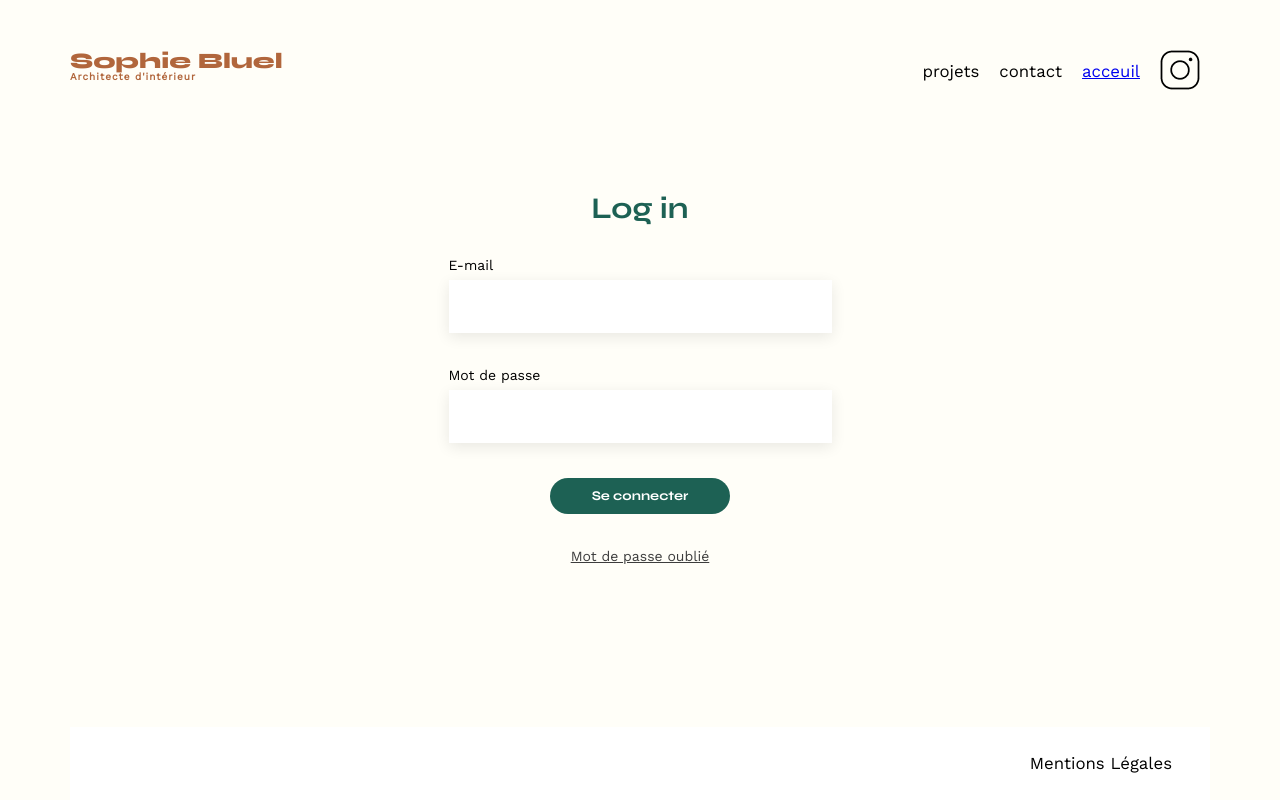
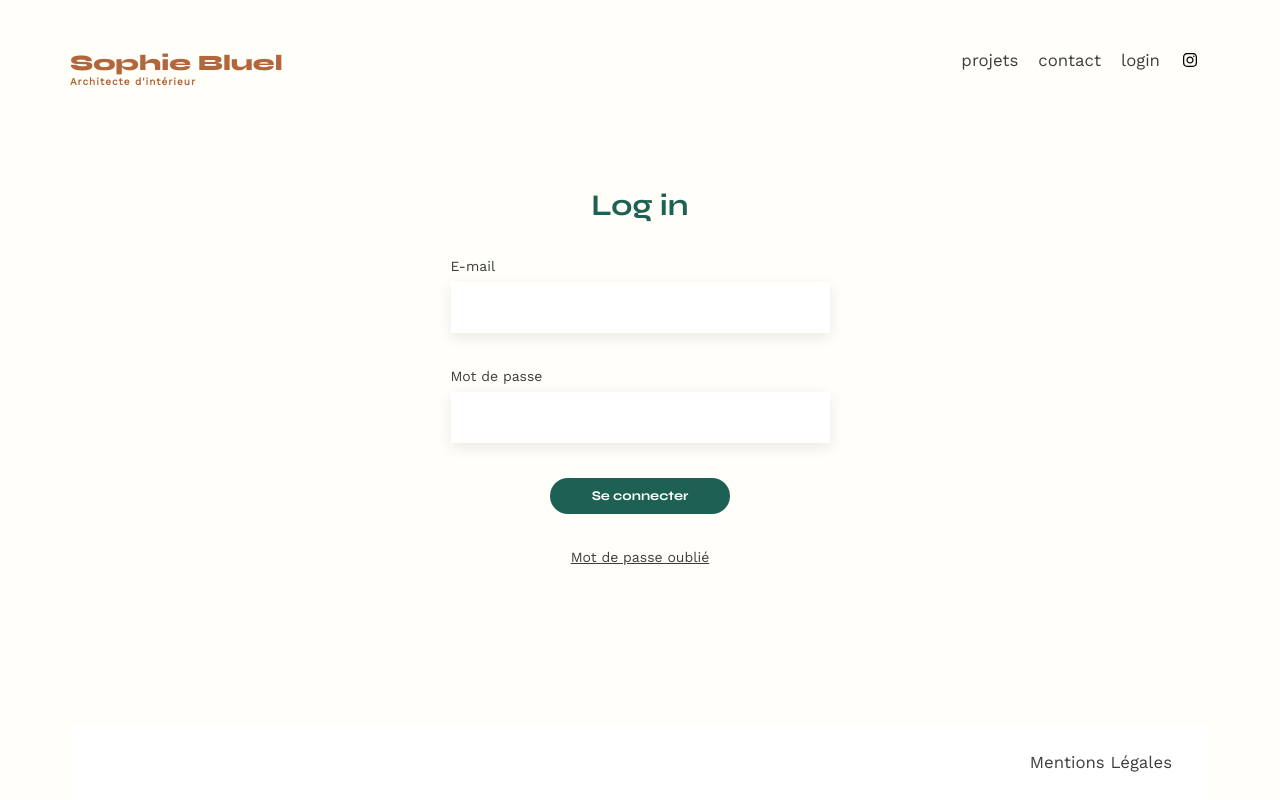
Before and after one commit to grdRaphael/OC-Projet3-Portfolio-architecte-Sophie-Bluel, a plain HTML site: page FrontEnd/login.html in a window 1280 px wide. Drawn offline with nearby package versions, Linux system fonts and the light colour scheme.

Commit message:
Improve CSS to better match Figma design

```diff
--- a/FrontEnd/assets/style.css
+++ b/FrontEnd/assets/style.css
@@ -1,149 +1,37 @@
-/* http://meyerweb.com/eric/tools/css/reset/
-   v2.0 | 20110126
-   License: none (public domain)
-*/
-
-html,
-body,
-div,
-span,
-applet,
-object,
-iframe,
-h1,
-h2,
-h3,
-h4,
-h5,
-h6,
-p,
-blockquote,
-pre,
-a,
-abbr,
-acronym,
-address,
-big,
-cite,
-code,
-del,
-dfn,
-em,
-img,
-ins,
-kbd,
-q,
-s,
-samp,
-small,
-strike,
-strong,
-sub,
-sup,
-tt,
-var,
-b,
-u,
-i,
-center,
-dl,
-dt,
-dd,
-ol,
-ul,
-li,
-fieldset,
-form,
-label,
-legend,
-table,
-caption,
-tbody,
-tfoot,
-thead,
-tr,
-th,
-td,
-article,
-aside,
-canvas,
-details,
-embed,
-figure,
-figcaption,
-footer,
-header,
-hgroup,
-menu,
-nav,
-output,
-ruby,
-section,
-summary,
-time,
-mark,
-audio,
-video {
+*,
+*::before,
+*:after{
 	margin: 0;
 	padding: 0;
-	border: 0;
-	font-size: 100%;
-	font: inherit;
-	vertical-align: baseline;
+	box-sizing: border-box;
 }
 
-/* HTML5 display-role reset for older browsers */
-article,
-aside,
-details,
-figcaption,
-figure,
-footer,
-header,
-hgroup,
-menu,
-nav,
-section {
-	display: block;
+:root{
+	--main-color: rgba(61, 61, 61, 1);
+	--main-background-color:rgba(255, 254, 248, 1);
 }
 
 body {
-	line-height: 1;
+	max-width: 1140px;
+	margin: auto;
+	font-family: 'Work Sans';
+	font-size: 14px;
+	background-color: var(--main-background-color) ;
+	display: flex;
+	flex-direction: column;
+	min-height: 100vh;
+	color: var(--main-color)
+}
+
+a{
+	text-decoration: none;
+	color: var(--main-color);
+
 }
 
 ol,
 ul {
 	list-style: none;
-}
-
-blockquote,
-q {
-	quotes: none;
-}
-
-blockquote:before,
-blockquote:after,
-q:before,
-q:after {
-	content: '';
-	content: none;
-}
-
-table {
-	border-collapse: collapse;
-	border-spacing: 0;
-}
-
-/** end reset css**/
-body {
-	max-width: 1140px;
-	margin: auto;
-	font-family: 'Work Sans';
-	font-size: 14px;
-	background-color: rgba(255, 254, 248, 1);
-	display: flex;
-	flex-direction: column;
-	min-height: 100vh;
 }
 
 main{
@@ -154,6 +42,18 @@ header {
 	display: flex;
 	justify-content: space-between;
 	margin: 50px 0
+}
+
+header nav ul{
+	display: flex;
+	align-items: center;
+}
+
+
+.instagram-icon{
+	width: 20px;
+	display: block;
+
 }
 
 .login-link {
@@ -191,7 +91,6 @@ nav ul {
 	display: flex;
 	align-items: center;
 	list-style-type: none;
-
 }
 
 nav li {
@@ -333,10 +232,12 @@ footer {
 }
 
 
+
 footer nav ul {
 	display: flex;
 	justify-content: flex-end;
-	margin: 2em
+	margin: 2em;
+	font-weight: 300;
 }
 
 
@@ -356,6 +257,7 @@ footer nav ul {
 
 #login a{
 	color: rgba(61, 61, 61, 1);
+	text-decoration:underline;
 }
 
 .input-container {
--- a/FrontEnd/login.html
+++ b/FrontEnd/login.html
@@ -18,10 +18,10 @@
         <h1>Sophie Bluel <span>Architecte d'intérieur</span></h1>
         <nav>
             <ul>
-                <li>projets</li>
-                <li>contact</li>
-                <li><a href="index.html">acceuil</a></li>
-                <li><img src="./assets/icons/instagram.png" alt="Instagram"></li>
+                <li><a href="index.html">projets</a></li>
+                <li><a href="#contact">contact</a></li>
+                <li><a href="login.html">login</a></li>
+                <li><a href=""><img src="./assets/icons/instagram-brands-solid-full.svg" alt="Instagram" class="instagram-icon"></a></li>
             </ul>
         </nav>
     </header>
```
Also changed, not shown: FrontEnd/index.html (+4 -3 lines), FrontEnd/assets/icons/icons8-instagram 1.png (added), FrontEnd/assets/icons/instagram-brands-solid-full.svg (added), 1 other file.
